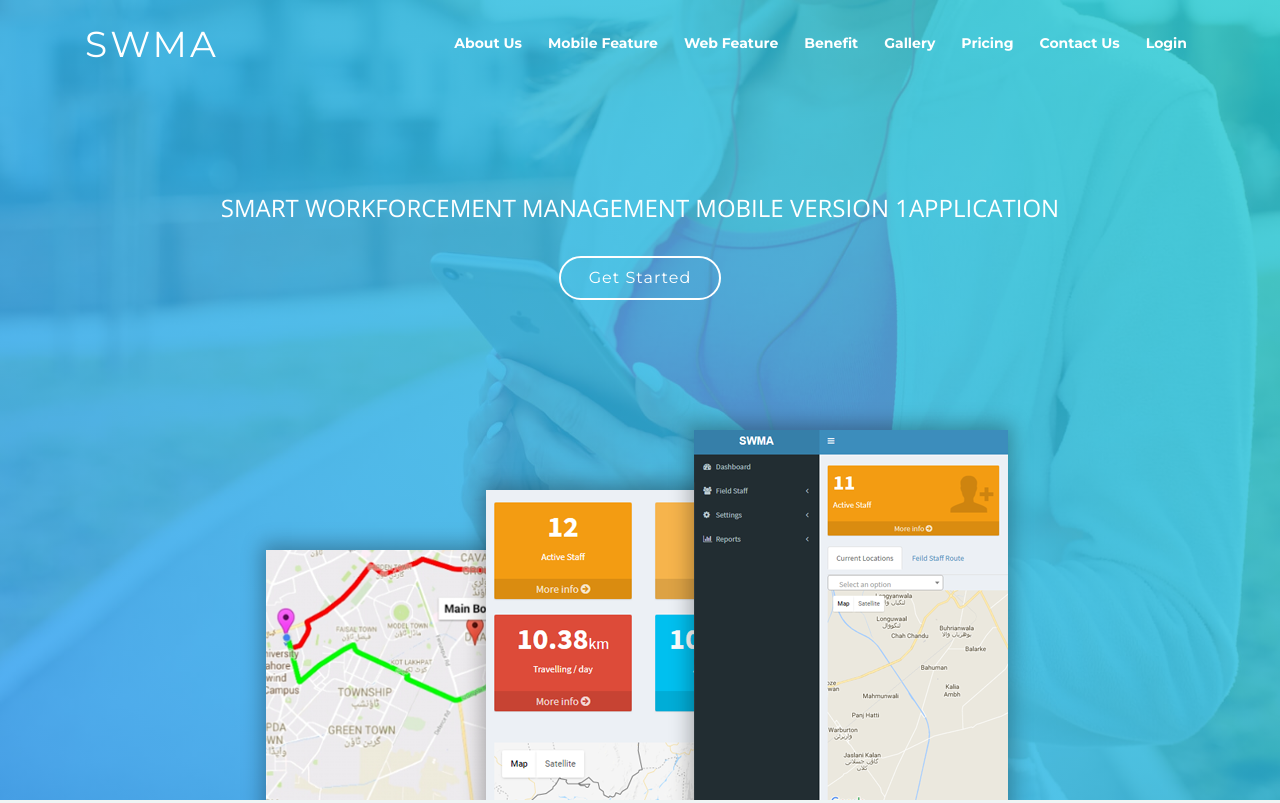
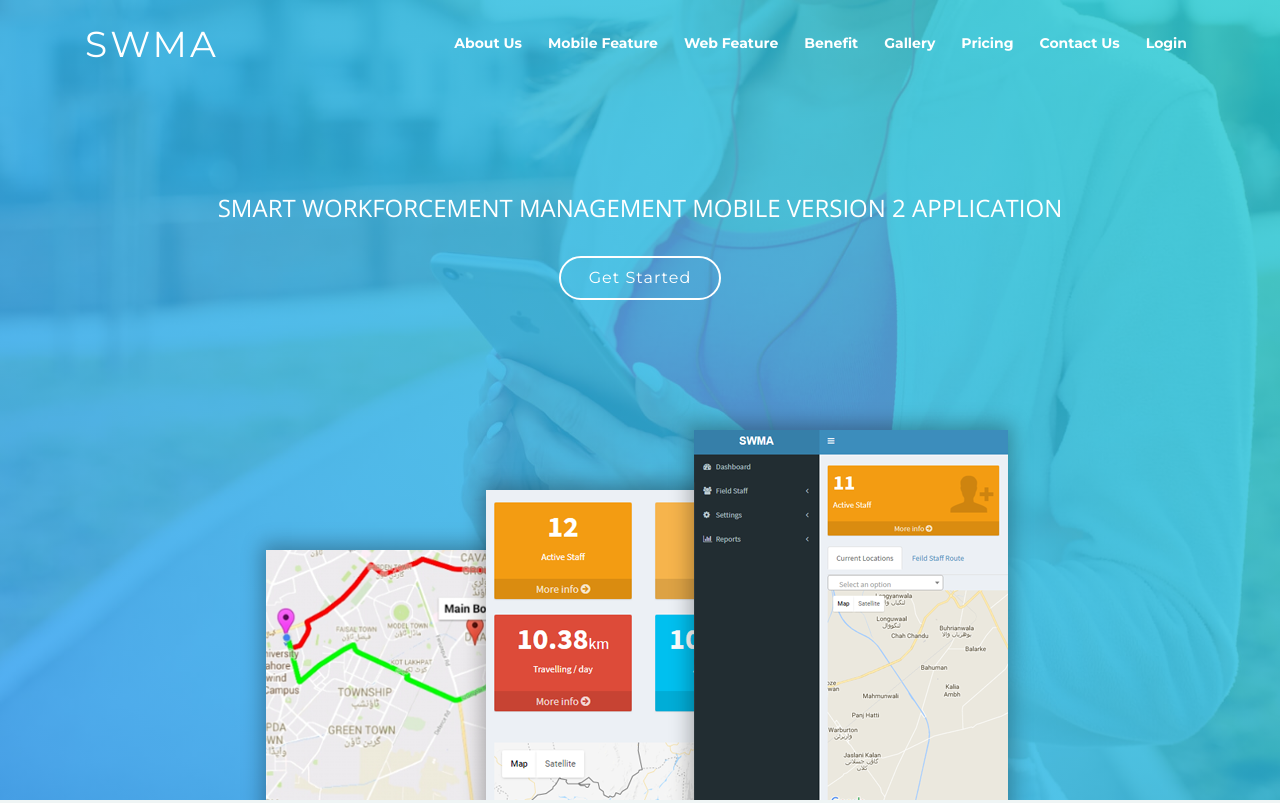
Before and after one commit to baqirali64200/sbss, a plain HTML site: page index.html in a window 1280 px wide. Shown: the top 803 px of the page. Drawn offline with nearby package versions, Linux system fonts and the light colour scheme; files whose address does not match are found by name.

Commit message:
bugfix/home2

```diff
--- a/index.html
+++ b/index.html
@@ -64,7 +64,7 @@
 
     <div class="intro-text">
       <h2><strong></strong></h2>
-      <p>SMART WORKFORCEMENT MANAGEMENT MOBILE VERSION 1APPLICATION</p>
+      <p>SMART WORKFORCEMENT MANAGEMENT MOBILE VERSION 2 APPLICATION</p>
       <div class="d-flex">
       <a href="https://softvilla.com.pk/connect.html" class="btn-get-started scrollto">Get Started</a>
      <!-- <a href="apk/apk-demo-08112018.apk" class="btn-get-started scrollto">Free Demo</a> -->
```
